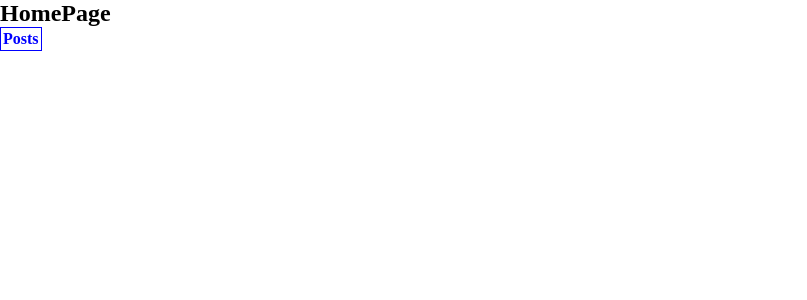
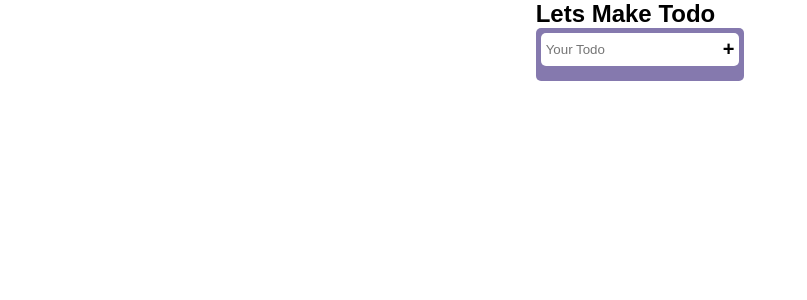
Before and after one commit to abuzafaremon/todo-nextjs-letsmake, a Next.js app: page / in a window 1280 px wide. Shown: the top 300 px of the page, without its empty margins (0-807 px from the left). Built offline with nearby package versions, Linux system fonts and the light colour scheme.

Commit message:
todo app using localStorage

```diff
--- a/pages/index.js
+++ b/pages/index.js
@@ -1,12 +1,69 @@
-import Link from "next/link"
+import Link from "next/link";
+import { useEffect } from "react";
+import { useState } from "react";
 
 const HomePage = () => {
+
+  const getTodos = () => {
+    let todoLists;
+    if (typeof window !== 'undefined') {
+      todoLists = localStorage.getItem('todos')
+    }
+    if (todoLists) {
+      return JSON.parse(localStorage.getItem('todos'))
+    } else {
+      return []
+    }
+  }
+  const [todos, setTodos] = useState(getTodos());
+  const addTodo = (e) => {
+    e.preventDefault();
+    const todoText = e.target.todo.value;
+    if (!todoText) {
+
+    } else {
+      setTodos([{ todoText: todoText, id: Date.now(), completed: false }, ...todos])
+      e.target.todo.value = '';
+    }
+  }
+  useEffect(() => {
+    localStorage.setItem('todos', JSON.stringify(todos));
+  }, [todos])
+
+  const handleComplete = (id) => {
+    let newTodoList = todos.filter(todo => {
+      if (todo.id === id) {
+        todo.completed = !todo.completed;
+      }
+      return todo
+    })
+    setTodos(newTodoList)
+  }
+  const deleteTodo = (id) => {
+    const remainTodos = todos.filter((todo) => todo.id !== id);
+    setTodos(remainTodos);
+  }
   return (
-    <div>
-      <h2>HomePage</h2>
-      <Link href='/posts'>Posts</Link>
+    <div className="main-div">
+      <div className="todo-section">
+        <h2>Lets Make Todo</h2>
+        <div className="todo-div">
+          <form className="todo-input" onSubmit={addTodo}>
+            <input type="text" name="todo" id="todo" placeholder="Your Todo" required />
+            <button type="submit" title="Add Todo">+</button>
+          </form>
+          <div className="all-todo">
+            {
+              todos?.map(({ id, completed, todoText }) => <div key={id} style={{ background: completed && "green" }} className="todo">
+                <input onChange={() => handleComplete(id)} type="checkbox" name="completed" id="completed" checked={completed} />
+                <Link href={`/${id}`}><p>{todoText}</p></Link>
+                <button title="Delete Todo" onClick={() => deleteTodo(id)}>&#9003;</button>
+              </div>)
+            }
+          </div>
+        </div>
+      </div>
     </div>
   )
 }
-
-export default HomePage
+export default HomePage;
--- a/styles/globals.css
+++ b/styles/globals.css
@@ -73,13 +73,11 @@ html,
 body {
   max-width: 100vw;
   overflow-x: hidden;
+  font-family: Arial, Helvetica, sans-serif;
 }
 
 body {
   color: rgb(var(--foreground-rgb));
-  /* background: linear-gradient(to bottom,
-      transparent,
-      rgb(var(--background-end-rgb))) rgb(var(--background-start-rgb)); */
 }
 
 a {
@@ -96,3 +94,92 @@ a {
     color-scheme: dark;
   }
 }
+
+
+.main-div {
+  min-height: 100vh;
+  display: flex;
+  justify-content: center;
+  align-items: start;
+}
+
+.todo-section {
+  max-width: 400px;
+}
+
+.todo-div {
+  display: grid;
+  grid-gap: 10px;
+  background: #1c076989;
+  padding: 5px;
+  border-radius: 5px;
+}
+
+.todo-input {
+  display: flex;
+  align-items: center;
+  justify-content: space-between;
+  padding: 5px;
+  position: relative;
+  background: white;
+  border-radius: 5px;
+}
+
+.todo-input input {
+  width: 100%;
+  border: none;
+  outline: none;
+  background: transparent;
+}
+
+button {
+  font-size: 20px;
+  font-weight: bold;
+  cursor: pointer;
+  border: none;
+  outline: none;
+  background: transparent;
+}
+
+.all-todo {
+  display: grid;
+  gap: 10px;
+}
+
+.all-todo .todo {
+  display: flex;
+  align-items: center;
+  justify-content: space-between;
+  gap: 10px;
+  background: #1c0769bf;
+  color: white;
+  font-weight: bold;
+  padding: 5px;
+  border-radius: 5px;
+}
+
+.all-todo .todo:hover {
+  background: white;
+  color: #1c0769bf;
+}
+
+.todo a {
+  border: none;
+  color: inherit;
+}
+
+.todo button {
+  color: red;
+}
+
+.todo-details {
+  max-width: 400px;
+  background: #1c076989;
+  color: white;
+  text-align: center;
+  padding: 5px;
+  border-radius: 5px;
+  margin: 50px;
+  display: grid;
+  grid-gap: 5px;
+}
```
Also changed, not shown: pages/[todoDetail].js (added, +32 -0 lines), pages/posts/[postId].js (deleted, +0 -41 lines), pages/posts/index.js (deleted, +0 -29 lines).
